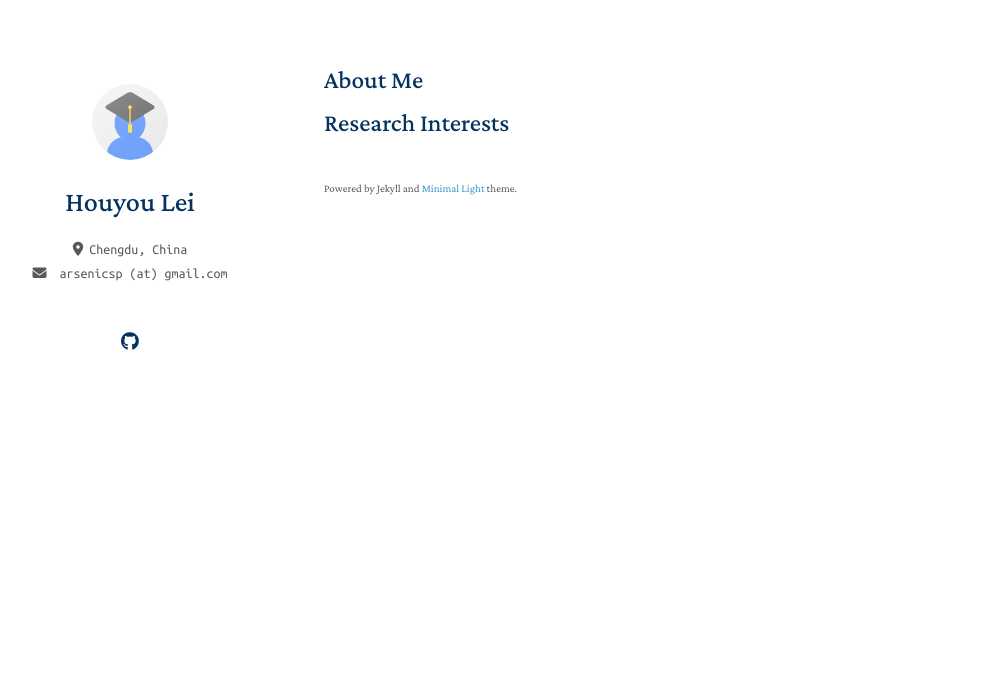
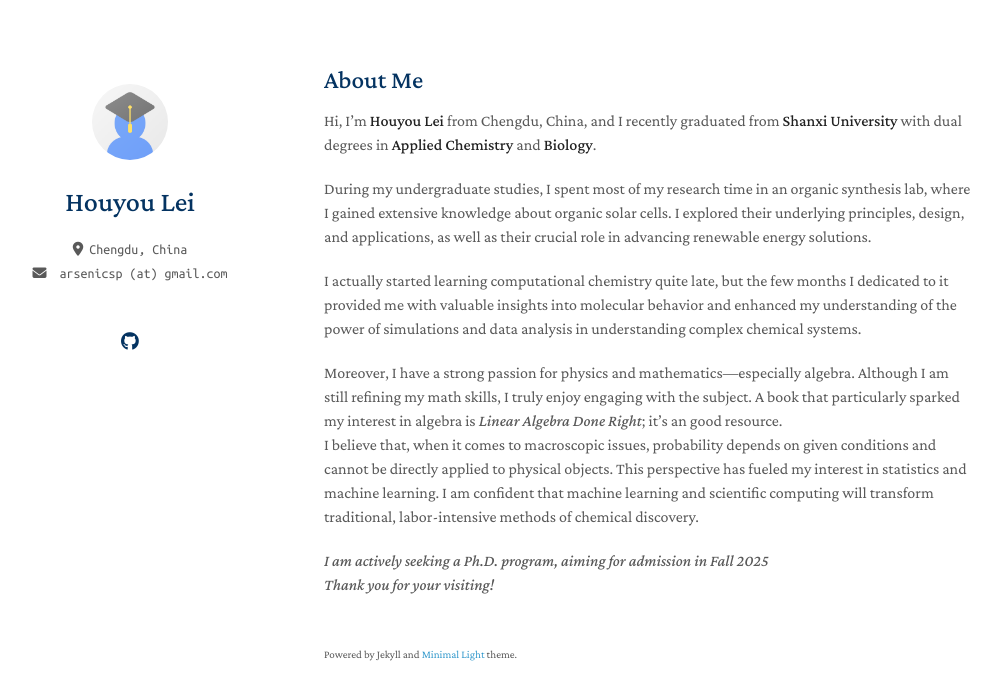
Before and after one commit to LeiHoyo/LeiHoyo.github.io, a Jekyll site: the page built from index.md, in a window 1280 px wide. Shown: the top 700 px of the page, without its empty margins (146-1147 px from the left). Built offline with Jekyll 4.4.1, drawn with Linux system fonts in a browser that asks for light colours; a style sheet for code colours, icons or effects is not loaded; our own code applies the rules of GitHub Pages for plain Markdown files.

Commit message:
Update index.md

```diff
--- a/index.md
+++ b/index.md
@@ -3,7 +3,14 @@ layout: homepage
 ---
 
 ## About Me
+Hi, I'm **Houyou Lei** from Chengdu, China, and I recently graduated from **Shanxi University** with dual degrees in **Applied Chemistry** and **Biology**.
 
+During my undergraduate studies, I spent most of my research time in an organic synthesis lab, where I gained extensive knowledge about organic solar cells. I explored their underlying principles, design, and applications, as well as their crucial role in advancing renewable energy solutions.
 
+I actually started learning computational chemistry quite late, but the few months I dedicated to it provided me with valuable insights into molecular behavior and enhanced my understanding of the power of simulations and data analysis in understanding complex chemical systems.
 
-## Research Interests
+Moreover, I have a strong passion for physics and mathematics—especially algebra. Although I am still refining my math skills, I truly enjoy engaging with the subject. A book that particularly sparked my interest in algebra is *Linear Algebra Done Right*; it’s an good resource.
+I believe that, when it comes to macroscopic issues, probability depends on given conditions and cannot be directly applied to physical objects. This perspective has fueled my interest in statistics and machine learning. I am confident that machine learning and scientific computing will transform traditional, labor-intensive methods of chemical discovery.
+
+*I am actively seeking a Ph.D. program, aiming for admission in Fall 2025*
+*Thank you for your visiting!*
```
